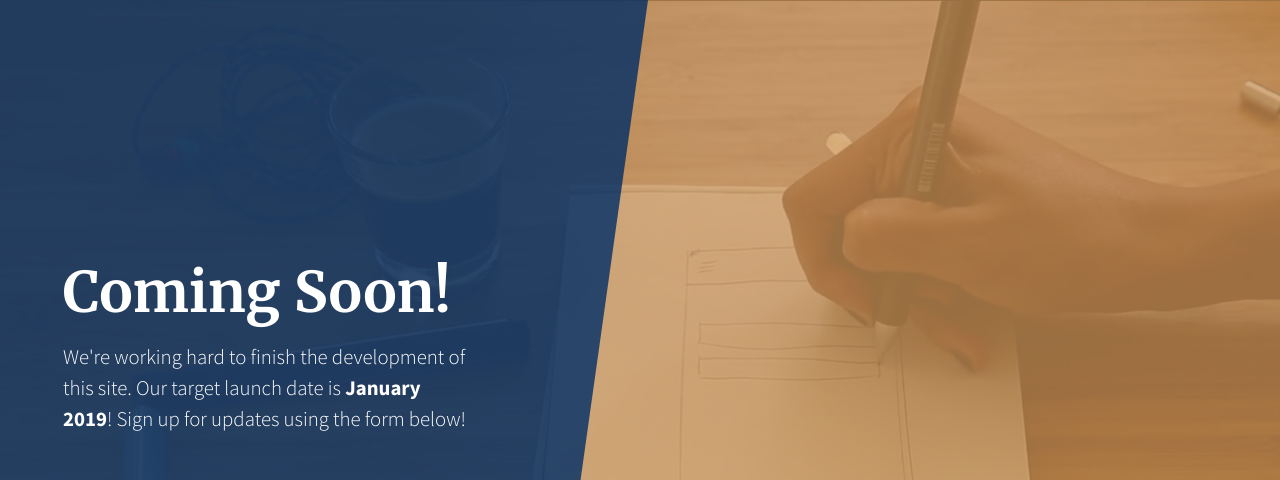
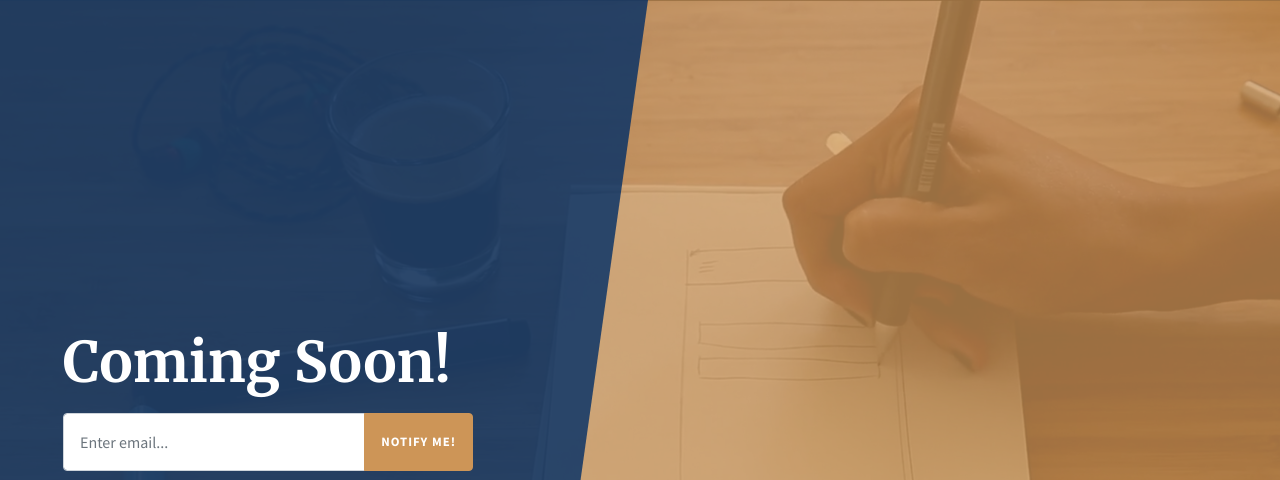
Before and after one commit to smanabat/black-tire-society-website, a website: page index.html in a window 1280 px wide. Shown: the top 480 px of the page. Drawn offline with Linux system fonts and the light colour scheme.

Commit message:
update text

```diff
--- a/index.html
+++ b/index.html
@@ -8,7 +8,7 @@
     <meta name="description" content="">
     <meta name="author" content="">
 
-    <title>Coming Soon - Start Bootstrap Theme</title>
+    <title>Coming Soon - Black Tire Society</title>
 
     <!-- Bootstrap core CSS -->
     <link href="vendor/bootstrap/css/bootstrap.min.css" rel="stylesheet">
@@ -34,8 +34,8 @@
           <div class="col-12 my-auto">
             <div class="masthead-content text-white py-5 py-md-0">
               <h1 class="mb-3">Coming Soon!</h1>
-              <p class="mb-5">We're working hard to finish the development of this site. Our target launch date is
-                <strong>January 2019</strong>! Sign up for updates using the form below!</p>
+              <!-- <p class="mb-5">We're working hard to finish the development of this site. Our target launch date is
+                <strong>January 2019</strong>! Sign up for updates using the form below!</p> -->
               <div class="input-group input-group-newsletter">
                 <input type="email" class="form-control" placeholder="Enter email..." aria-label="Enter email..." aria-describedby="basic-addon">
                 <div class="input-group-append">
```
